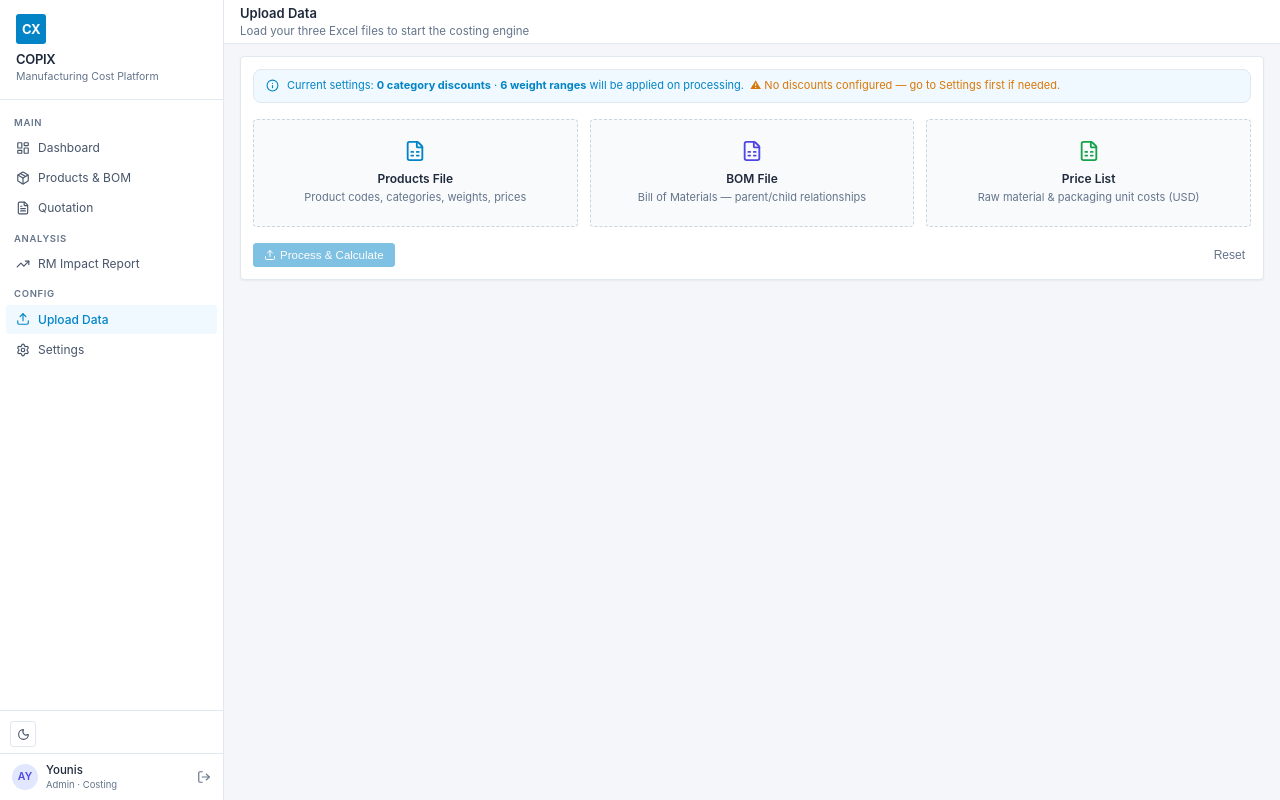
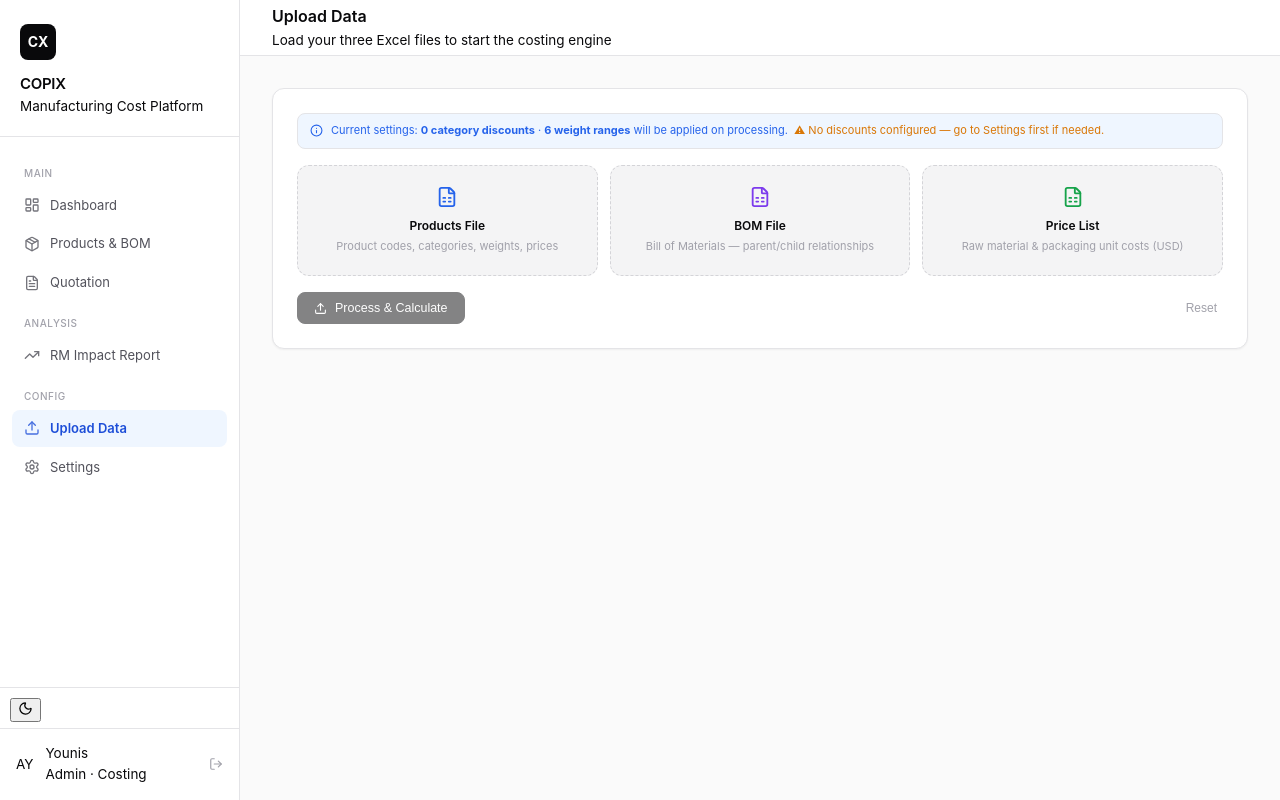
Before and after one commit to younis89675/copixv2, a Next.js app: page /upload in a window 1280 px wide. Built offline with nearby package versions, Linux system fonts and the light colour scheme; no server answers.

Commit message:
update UI

```diff
--- a/app/globals.css
+++ b/app/globals.css
@@ -2,86 +2,95 @@
 @tailwind components;
 @tailwind utilities;
 
-/* ── Enterprise Design Tokens (SAP / Odoo Style) ───────────────── */
+/* ── ✨ THE PRESTIGE MODERN THEME (Vercel & Linear Style) ── */
 :root {
-  --bg:          #f4f6f9;     /* رمادي خفيف جداً يمنح عمقاً مريحاً للعين */
+  /* خلفية نقية وواسعة تريح العين فوراً */
+  --bg:          #fafafa;
   --surface:     #ffffff;
-  --surface-2:   #f8fafc;     /* أسطح فرعية ناعمة ورصينة */
-  --surface-3:   #edf2f7;
-  --border:      #e2e8f0;     /* حدود أدق وأقل حدة من السابق */
-  --border-2:    #cbd5e1;
-  --text-1:      #1e293b;     /* نصوص رئيسية متباينة وواضحة */
-  --text-2:      #475569;
-  --text-3:      #64748b;
-  --accent:      #0284c7;     /* الأزرق المالي الرصين بدلاً من الأزرق الفاقع */
-  --accent-bg:   #f0f9ff;
-  --accent-text: #0369a1;
-  --green:       #16a34a;     /* أخضر محاسبي هادئ */
+  --surface-2:   #f4f4f5;
+  --surface-3:   #e4e4e7;
+  --border:      #e4e4e7;
+  --border-2:    #d4d4d8;
+
+  /* نصوص بتباين فخم وعالي الجودة منعاً للإجهاد */
+  --text-1:      #09090b; /* أسود ملكي عميق */
+  --text-2:      #52525b; /* رمادي متوازن ومريح للقراءة */
+  --text-3:      #a1a1aa;
+
+  /* اللون البراند الأزرق الحيوي المبهج */
+  --accent:      #2563eb;
+  --accent-bg:   #eff6ff;
+  --accent-text: #1d4ed8;
+
+  /* ألوان المؤشرات المالية بنقاء وحيوية عالية جداً */
+  --green:       #16a34a;
   --green-bg:    #f0fdf4;
   --green-mid:   #bbf7d0;
+
   --amber:       #d97706;
-  --amber-bg:    #fef3c7;
-  --red:         #dc2626;     /* أحمر مالي صريح للخسائر أو الهوامش المنخفضة */
+  --amber-bg:    #fffbeb;
+
+  --red:         #dc2626;
   --red-bg:      #fef2f2;
-  --red-mid:     #fecaca;
-  --purple:      #4f46e5;
-  --purple-bg:   #e0e7ff;
-  --shadow-sm:   0 1px 2px rgba(0,0,0,.05); /* ظلال مسطحة شبه معدومة */
-  --shadow-md:   0 4px 6px -1px rgba(0,0,0,.05), 0 2px 4px -1px rgba(0,0,0,.03);
-  --radius:      4px;         /* الحواف الاحترافية الصارمة للمنصات الضخمة */
-  --radius-sm:   3px;
-  --sidebar-w:   224px;
+  --red-mid:     #fca5a5;
+
+  --purple:      #7c3aed;
+  --purple-bg:   #f5f3ff;
+
+  /* إعادة الظلال الناعمة متعددة الطبقات لعمق مريح وفخم للكروت */
+  --shadow-sm:   0 1px 2px 0 rgba(0, 0, 0, 0.05);
+  --shadow-md:   0 4px 6px -1px rgba(0, 0, 0, 0.05), 0 2px 4px -1px rgba(0, 0, 0, 0.03);
+  --shadow-lg:   0 10px 15px -3px rgba(0, 0, 0, 0.04), 0 4px 6px -2px rgba(0, 0, 0, 0.02);
+
+  --radius:      12px; /* حواف دائرية ناعمة وعصرية تفتح النفس */
+  --radius-sm:   8px;
+  --sidebar-w:   240px; /* عرض سايدبار فخم ومريح للنصوص */
 }
 
+/* الوضع الليلي الفاخر */
 .dark {
-  --bg:          #0f172a;
-  --surface:     #1e293b;
-  --surface-2:   #334155;
-  --surface-3:   #475569;
-  --border:      #334155;
-  --border-2:    #475569;
-  --text-1:      #f8fafc;
-  --text-2:      #cbd5e1;
-  --text-3:      #94a3b8;
-  --accent:      #38bdf8;
-  --accent-bg:   #0c4a6e;
-  --accent-text: #7dd3fc;
+  --bg:          #09090b;
+  --surface:     #18181b;
+  --surface-2:   #27272a;
+  --surface-3:   #3f3f46;
+  --border:      #27272a;
+  --border-2:    #3f3f46;
+  --text-1:      #f4f4f5;
+  --text-2:      #a1a1aa;
+  --text-3:      #71717a;
+  --accent:      #3b82f6;
+  --accent-bg:   #172554;
+  --accent-text: #93c5fd;
   --green:       #4ade80;
   --green-bg:    #052e16;
   --green-mid:   #14532d;
   --amber:       #fbbf24;
   --amber-bg:    #451a03;
   --red:         #f87171;
-  --red-bg:      #7f1d1d;
-  --red-mid:     #991b1b;
+  --red-bg:      #450a0a;
+  --red-mid:     #7f1d1d;
 }
 
-/* ── Base ──────────────────────────────────────────────────────── */
+/* ── الهيكل الأساسي ────────────────────────────────────────── */
 *, *::before, *::after { box-sizing: border-box; }
 
 html, body {
   margin: 0; padding: 0;
-  font-family: -apple-system, BlinkMacSystemFont, 'Segoe UI', 'Inter', sans-serif;
-  font-size: 12.5px; /* تصغير الخط العام قليلاً لزيادة كثافة البيانات المستعرضة */
-  line-height: 1.42857;
+  font-family: 'Inter', -apple-system, BlinkMacSystemFont, sans-serif;
+  font-size: 13.5px; /* رجعنا الخط لحجمه الكبير المريح والقابل للقراءة بسهولة */
+  line-height: 1.6;
   background: var(--bg);
   color: var(--text-1);
   -webkit-font-smoothing: antialiased;
 }
 
-/* Scrollbar */
-::-webkit-scrollbar       { width: 5px; height: 5px; }
+::-webkit-scrollbar       { width: 6px; height: 6px; }
 ::-webkit-scrollbar-track { background: transparent; }
-::-webkit-scrollbar-thumb { background: var(--border-2); border-radius: 99px; }
+::-webkit-scrollbar-thumb { background: var(--surface-3); border-radius: 99px; }
 
-/* ── Layout Shell ──────────────────────────────────────────────── */
-.app-shell {
-  display: flex;
-  height: 100vh;
-  overflow: hidden;
-}
+.app-shell { display: flex; height: 100vh; overflow: hidden; }
 
-/* ── Sidebar ───────────────────────────────────────────────────── */
+/* ── السايدبار العصري المريح ───────────────────────────────────── */
 .sidebar {
   width: var(--sidebar-w);
   flex-shrink: 0;
@@ -90,233 +99,126 @@ html, body {
   display: flex;
   flex-direction: column;
   height: 100vh;
-  position: sticky;
-  top: 0;
-  z-index: 40;
 }
 .sidebar-logo {
-  padding: 14px 16px; /* تقليص الهوامش العلوية والسفلية */
+  padding: 24px 20px 18px; /* مساحات واسعة وشرحة */
   border-bottom: 1px solid var(--border);
 }
 .logo-mark {
-  width: 30px; height: 30px;
-  background: var(--accent);
+  width: 36px; height: 36px;
+  background: var(--text-1);
   border-radius: var(--radius-sm);
   display: flex; align-items: center; justify-content: center;
-  color: #fff; font-weight: 700; font-size: 13px; letter-spacing: -.5px;
+  color: var(--surface); font-weight: 700; font-size: 14px;
 }
 .logo-title {
-  margin-top: 6px;
-  font-size: 13px; font-weight: 600;
-  color: var(--text-1); letter-spacing: -.3px;
+  margin-top: 12px;
+  font-size: 15px; font-weight: 600;
+  color: var(--text-1); letter-spacing: -0.3px;
 }
-.logo-sub { font-size: 10.5px; color: var(--text-3); margin-top: 1px; }
-
-.sidebar-nav { flex: 1; padding: 8px 6px; overflow-y: auto; }
+.sidebar-nav { flex: 1; padding: 16px 12px; overflow-y: auto; }
 .nav-group-label {
-  font-size: 9.5px; font-weight: 600; letter-spacing: .07em;
+  font-size: 10px; font-weight: 500; letter-spacing: .05em;
   color: var(--text-3); text-transform: uppercase;
-  padding: 8px 8px 4px;
+  padding: 12px 12px 6px;
 }
 .nav-link {
-  display: flex; align-items: center; gap: 8px;
-  padding: 6px 10px; border-radius: var(--radius-sm);
-  font-size: 12px; color: var(--text-2);
-  cursor: pointer; text-decoration: none;
-  transition: background .1s, color .1s;
-  margin-bottom: 1px;
+  display: flex; align-items: center; gap: 10px;
+  padding: 8px 12px; border-radius: var(--radius-sm);
+  font-size: 13px; color: var(--text-2); text-decoration: none;
+  transition: all 0.15s ease; margin-bottom: 2px;
 }
 .nav-link:hover { background: var(--surface-2); color: var(--text-1); }
 .nav-link.active {
   background: var(--accent-bg);
-  color: var(--accent);
-  font-weight: 500;
+  color: var(--accent-text);
+  font-weight: 600;
 }
-.nav-link svg { width: 14px; height: 14px; flex-shrink: 0; }
-.nav-badge {
-  margin-left: auto;
-  font-size: 9.5px; font-weight: 600;
-  padding: 1px 5px; border-radius: var(--radius-sm);
-  background: var(--accent); color: #fff;
-}
-.nav-badge.green { background: var(--green); }
+.nav-link svg { width: 16px; height: 16px; opacity: 0.8; }
 
 .sidebar-footer {
-  padding: 8px 12px;
+  padding: 14px 16px;
   border-top: 1px solid var(--border);
-  display: flex; align-items: center; gap: 8px;
+  display: flex; align-items: center; gap: 12px;
 }
-.avatar {
-  width: 26px; height: 26px; border-radius: 50%;
-  background: var(--purple-bg);
-  display: flex; align-items: center; justify-content: center;
-  font-size: 10.5px; font-weight: 600; color: var(--purple);
-  flex-shrink: 0;
-}
-.footer-name { font-size: 11.5px; font-weight: 500; color: var(--text-1); }
-.footer-role { font-size: 9.5px; color: var(--text-3); }
 
-/* ── Main area ─────────────────────────────────────────────────── */
+/* ── منطقة العمل والصفحات ───────────────────────────────── */
 .main-area { flex: 1; overflow: auto; min-width: 0; display: flex; flex-direction: column; }
 
-/* ── Topbar ────────────────────────────────────────────────────── */
 .topbar {
-  height: 44px; /* تقليل الارتفاع لزيادة المساحة المخصصة للبيانات */
+  height: 56px; /* زيادة الارتفاع ليعطي فخامة وراحة */
   background: var(--surface);
   border-bottom: 1px solid var(--border);
-  display: flex; align-items: center;
-  padding: 0 16px; gap: 12px;
-  position: sticky; top: 0; z-index: 30;
-  flex-shrink: 0;
+  display: flex; align-items: center; padding: 0 32px; gap: 16px;
 }
-.topbar-title { font-size: 13px; font-weight: 600; color: var(--text-1); flex: 1; }
-.topbar-sub { font-size: 11.5px; color: var(--text-3); }
+.topbar-title { font-size: 16px; font-weight: 600; color: var(--text-1); }
 
-/* ── Page content ──────────────────────────────────────────────── */
-.page-body { padding: 12px 16px; flex: 1; overflow: auto; }
+.page-body { padding: 32px; flex: 1; overflow: auto; } /* مسافة تنفس واسعة وممتازة حول المحتوى */
 
-/* ── Cards ─────────────────────────────────────────────────────── */
+/* ── الكروت بلمسة الـ Soft Shadows والـ Padding الشرح ─────────── */
 .card {
   background: var(--surface);
   border: 1px solid var(--border);
   border-radius: var(--radius);
-  padding: 12px;
+  padding: 24px; /* كبرنا البادينج عشان ترتاح العين والبيانات تفرد */
   box-shadow: var(--shadow-sm);
+  transition: box-shadow 0.2s ease, border-color 0.2s ease, transform 0.2s ease;
 }
-.card-title {
-  font-size: 10px; font-weight: 700; letter-spacing: .05em;
-  text-transform: uppercase; color: var(--text-3);
-  margin-bottom: 10px;
-  border-bottom: 1px solid var(--surface-3);
-  padding-bottom: 4px;
+.card:hover {
+  box-shadow: var(--shadow-md);
+  border-color: var(--border-2);
+  transform: translateY(-1px); /* حركة خفيفة للأعلى تعطي حياة للتطبيق */
 }
 
-/* KPI cards */
+/* كروت الـ KPI الحيوية */
 .kpi-card {
   background: var(--surface);
   border: 1px solid var(--border);
   border-radius: var(--radius);
-  padding: 10px 12px;
-  position: relative; overflow: hidden;
+  padding: 20px 24px;
   box-shadow: var(--shadow-sm);
 }
-.kpi-icon {
-  width: 26px; height: 26px; border-radius: var(--radius-sm);
-  display: flex; align-items: center; justify-content: center;
-  margin-bottom: 6px;
+.kpi-val { font-size: 26px; font-weight: 700; color: var(--text-1); letter-spacing: -0.75px; }
+.kpi-label { font-size: 12px; font-weight: 500; color: var(--text-2); }
+
+/* ── الأزرار الحديثة والمسطحة الأنيقة ────────────────────────────── */
+.btn {
+  display: inline-flex; align-items: center; justify-content: center; gap: 8px;
+  padding: 8px 16px; border-radius: var(--radius-sm);
+  font-size: 12.5px; font-weight: 500; cursor: pointer;
+  border: 1px solid transparent; transition: all 0.15s ease;
 }
-.kpi-icon svg { width: 14px; height: 14px; }
-.kpi-val { font-size: 20px; font-weight: 700; color: var(--text-1); font-variant-numeric: tabular-nums; line-height: 1; }
-.kpi-label { font-size: 10.5px; font-weight: 600; color: var(--text-3); margin-top: 2px; text-transform: uppercase; letter-spacing: 0.02em; }
-.kpi-delta { font-size: 10.5px; font-weight: 500; margin-top: 6px; display: flex; align-items: center; gap: 3px; }
-.kpi-delta svg { width: 11px; height: 11px; }
-.kpi-accent { position: absolute; top: 0; right: 0; width: 3px; height: 100%; }
+.btn-primary { background: var(--text-1); color: var(--surface); border-color: var(--text-1); }
+.btn-primary:hover { opacity: 0.9; }
+.btn-ghost { background: var(--surface); color: var(--text-2); border-color: var(--border); }
+.btn-ghost:hover { background: var(--surface-2); color: var(--text-1); }
 
-/* ── Buttons ───────────────────────────────────────────────────── */
-.btn {
-  display: inline-flex; align-items: center; gap: 4px;
-  padding: 5px 10px; border-radius: var(--radius-sm);
-  font-size: 11.5px; font-weight: 500; cursor: pointer;
-  border: 1px solid transparent; transition: all .1s;
-  text-decoration: none;
-}
-.btn svg { width: 12px; height: 12px; }
-.btn-primary { background: var(--accent); color: #fff; border-color: var(--accent); }
-.btn-primary:hover { opacity: .95; background: var(--accent-text); }
-.btn-primary:disabled { opacity: .5; cursor: not-allowed; }
-.btn-ghost {
-  background: var(--surface); color: var(--text-2);
-  border-color: var(--border);
-}
-.btn-ghost:hover { background: var(--surface-2); color: var(--text-1); border-color: var(--border-2); }
-.btn-icon {
-  width: 26px; height: 26px; padding: 0;
-  display: flex; align-items: center; justify-content: center;
-  background: var(--surface); border: 1px solid var(--border);
-  border-radius: var(--radius-sm); cursor: pointer; color: var(--text-2);
-  transition: all .1s;
-}
-.btn-icon:hover { background: var(--surface-2); color: var(--text-1); }
-.btn-icon svg { width: 13px; height: 13px; }
-
-/* ── Status Badge ──────────────────────────────────────────────── */
-.badge {
-  display: inline-flex; align-items: center; gap: 3px;
-  padding: 1px 6px; border-radius: 2px; /* حواف حادة ومستقيمة للشارات التوضيحية */
-  font-size: 10.5px; font-weight: 600;
-}
-.badge-green  { background: var(--green-bg);  color: var(--green); border: 1px solid var(--green-mid); }
-.badge-amber  { background: var(--amber-bg);  color: var(--amber); border: 1px solid #fde047; }
-.badge-red    { background: var(--red-bg);    color: var(--red); border: 1px solid var(--red-mid); }
-.badge-blue   { background: var(--accent-bg); color: var(--accent); border: 1px solid #bae6fd; }
-.badge-purple { background: var(--purple-bg); color: var(--purple); border: 1px solid #ddd6fe; }
-
-/* ── Inputs ────────────────────────────────────────────────────── */
-.input {
-  width: 100%;
-  background: var(--surface);
-  border: 1px solid var(--border);
-  border-radius: var(--radius-sm);
-  color: var(--text-1);
-  padding: 5px 8px;
-  font-size: 11.5px;
-  outline: none;
-  transition: border-color .1s, box-shadow .1s;
-  font-family: inherit;
-}
-.input:focus { border-color: var(--accent); box-shadow: 0 0 0 1px var(--accent); }
-.input::placeholder { color: var(--text-3); }
-
-select.input { cursor: pointer; padding-right: 4px; }
-
-/* ── Table (The Heart of SAP/Odoo Dense Grid) ───────────────────── */
-.table { width: 100%; border-collapse: collapse; font-size: 11.5px; }
+/* ── الجداول الاحترافية المريحة للبيانات ──────────────────────── */
+.table { width: 100%; border-collapse: collapse; font-size: 13px; }
 .table th {
-  background: #f8fafc; /* رمادي خفيف لترويسة الجدول */
+  background: var(--surface-2);
   color: var(--text-2);
-  font-size: 10px; font-weight: 700; letter-spacing: .05em; text-transform: uppercase;
-  padding: 6px 10px; /* ضغط الخلايا رأسياً لجمع أكبر قدر من البيانات */
-  border-bottom: 2px solid var(--border);
-  border-top: 1px solid var(--border);
-  white-space: nowrap;
+  font-size: 11px; font-weight: 600; letter-spacing: .03em;
+  padding: 12px 16px; /* مسافة أوسع تمنع الخنق وتكدس الأسطر */
+  border-bottom: 1px solid var(--border-2);
+  text-align: left;
 }
 .table td {
-  padding: 5px 10px; /* ضغط الأسطر بدقة متناهية */
+  padding: 12px 16px;
   border-bottom: 1px solid var(--border);
   color: var(--text-1);
-  white-space: nowrap;
 }
-.table tr:last-child td { border-bottom: 1px solid var(--border); }
-.table tbody tr:hover td { background: var(--accent-bg) !important; color: var(--text-1); } /* تمييز مالي مريح عند تمرير الماوس */
-.table .num {
-  font-variant-numeric: tabular-nums;
-  font-family: 'Inter', -apple-system, sans-serif;
-  text-align: right; /* أرقام العمليات الحسابية تحاذى لليمين بشكل صارم */
-  font-weight: 500;
+.table tbody tr:hover td { background: #fafafa; }
+.table .num { font-variant-numeric: tabular-nums; font-family: ui-monospace, monospace; font-weight: 500; }
+
+/* ── الحالات والشارات ───────────────────────────────────────────── */
+.badge {
+  display: inline-flex; align-items: center; gap: 6px;
+  padding: 4px 10px; border-radius: 6px; font-size: 11.5px; font-weight: 500;
 }
+.divider { height: 1px; background: var(--border); margin: 24px 0; }
 
-/* ── Profit colors ─────────────────────────────────────────────── */
-.profit-high   { color: var(--green); font-weight: 600; }
-.profit-medium { color: var(--accent); font-weight: 600; }
-.profit-low    { color: var(--amber); font-weight: 600; }
-.profit-neg    { color: var(--red); font-weight: 600; background: var(--red-bg); padding: 1px 4px; border-radius: 2px; }
-
-/* ── Divider ───────────────────────────────────────────────────── */
-.divider { height: 1px; background: var(--border); margin: 12px 0; }
-
-/* ── Sync indicator ────────────────────────────────────────────── */
-.sync-dot {
-  width: 6px; height: 6px; border-radius: 50%;
-  background: var(--green); flex-shrink: 0;
-  animation: pulse 2s ease-in-out infinite;
-}
-.sync-dot.offline { background: var(--text-3); animation: none; }
-@keyframes pulse { 0%,100%{opacity:1} 50%{opacity:.4} }
-
-/* ── Print ─────────────────────────────────────────────────────── */
 @media print {
   .sidebar, .topbar, .no-print { display: none !important; }
-  .main-area { overflow: visible; }
-  body { background: white; color: black; font-size: 10px; }
-  .card { box-shadow: none; border: 1px solid #ddd; }
+  body { background: white; color: black; }
 }
```
